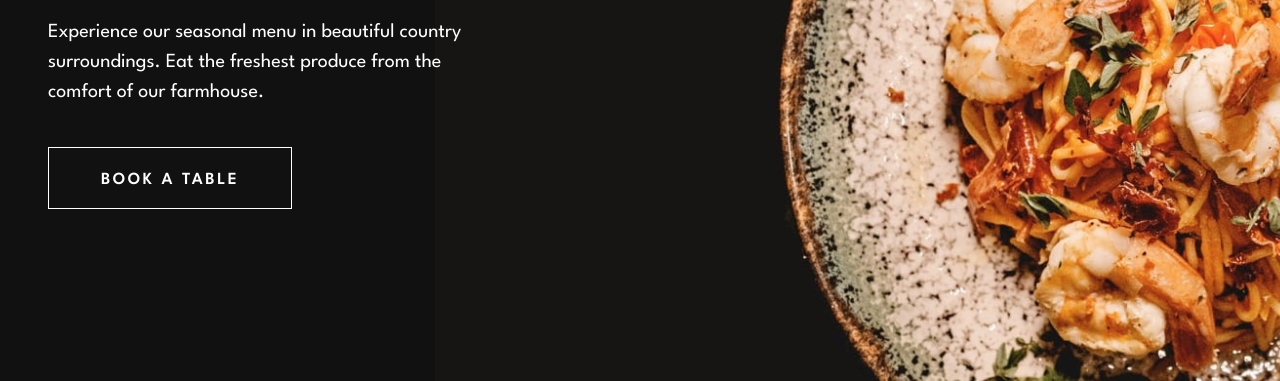
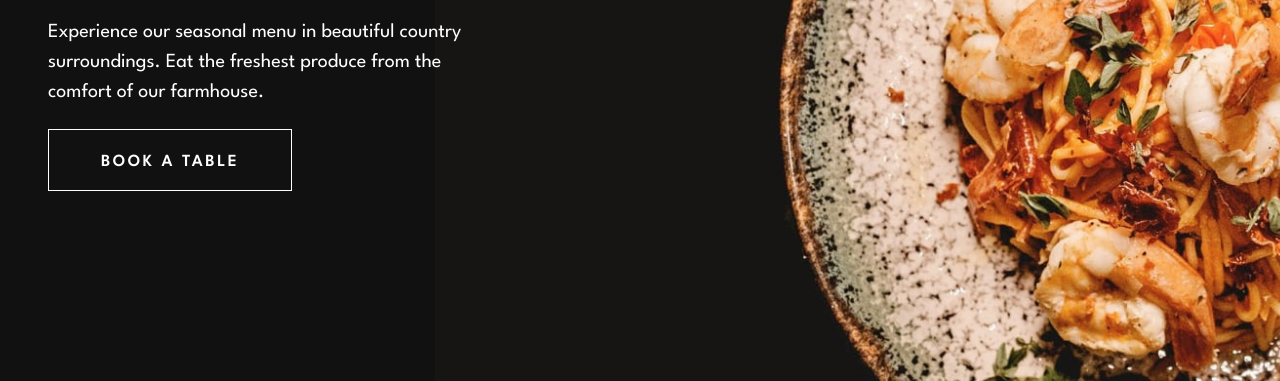
Before and after one commit to Mmackz/restaurant, a website built with webpack: page src/index.html in a window 1280 px wide. Shown: the part 419-800 px from the top of the page. Built offline with nearby package versions, Linux system fonts and the light colour scheme.

Commit message:
🎨 adjust text-margins and min-height

```diff
--- a/src/components/home/hero/hero.css
+++ b/src/components/home/hero/hero.css
@@ -2,7 +2,7 @@
    height: 100vh;
    position: relative;
    width: 100%;
-   min-height: 720px;
+   min-height: 800px;
    color: var(--color-white);
 }
 
@@ -55,7 +55,7 @@
 }
 
 .hero-text {
-   margin: 1.75rem auto 3.5rem;
+   margin: clamp(1rem, 1vh, 1.75rem) auto clamp(1.75rem, 5vh, 3.5rem);
    text-align: center;
    width: 80%;
 }
@@ -78,8 +78,9 @@
    }
 
    .hero-text {
-      margin-top: 1.5rem;
+      margin-top: clamp(1.25rem, 1vh, 1.5rem);
       width: 77.5%;
+      max-height: 4.5rem;
    }
 }
 
```
